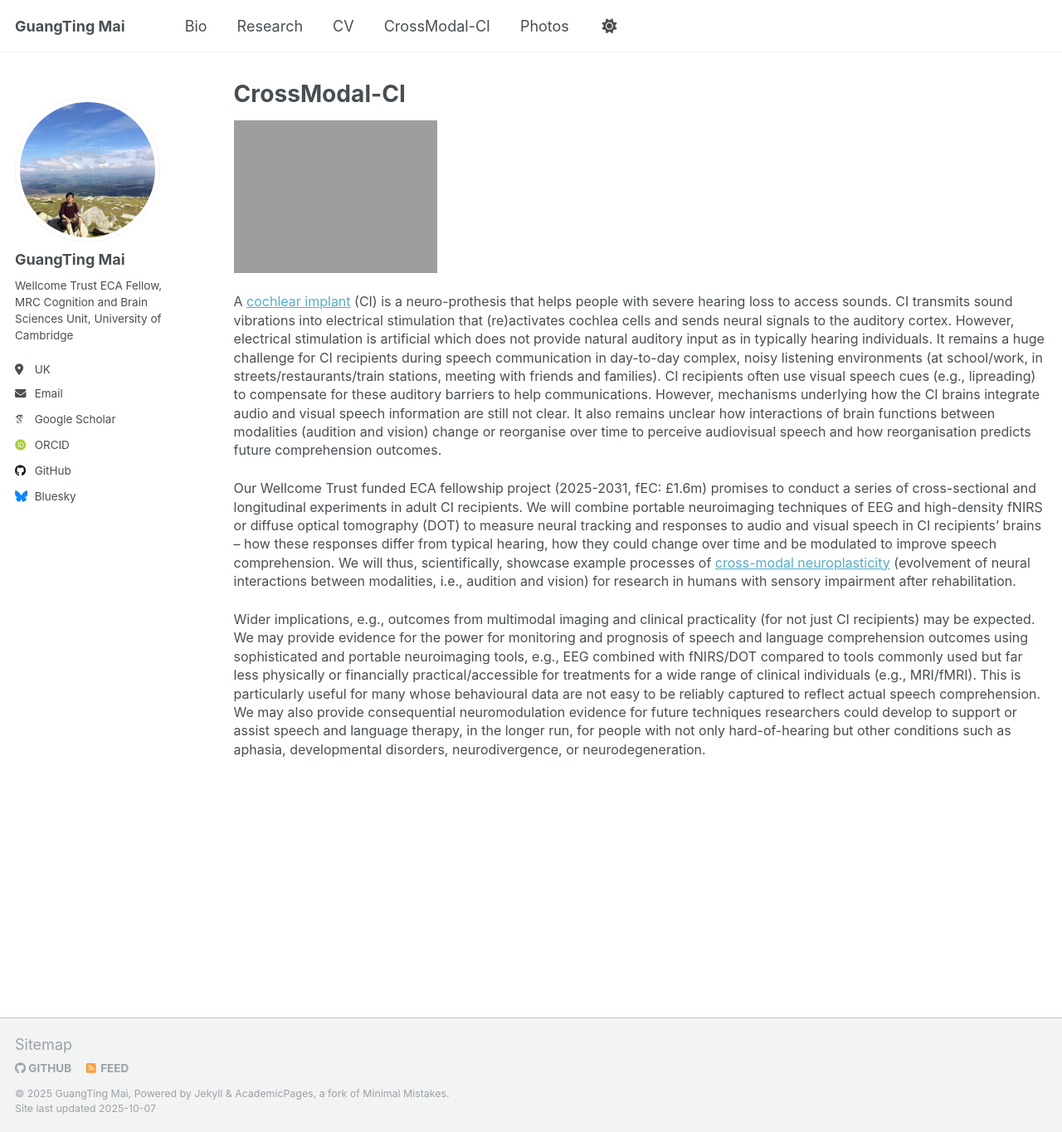
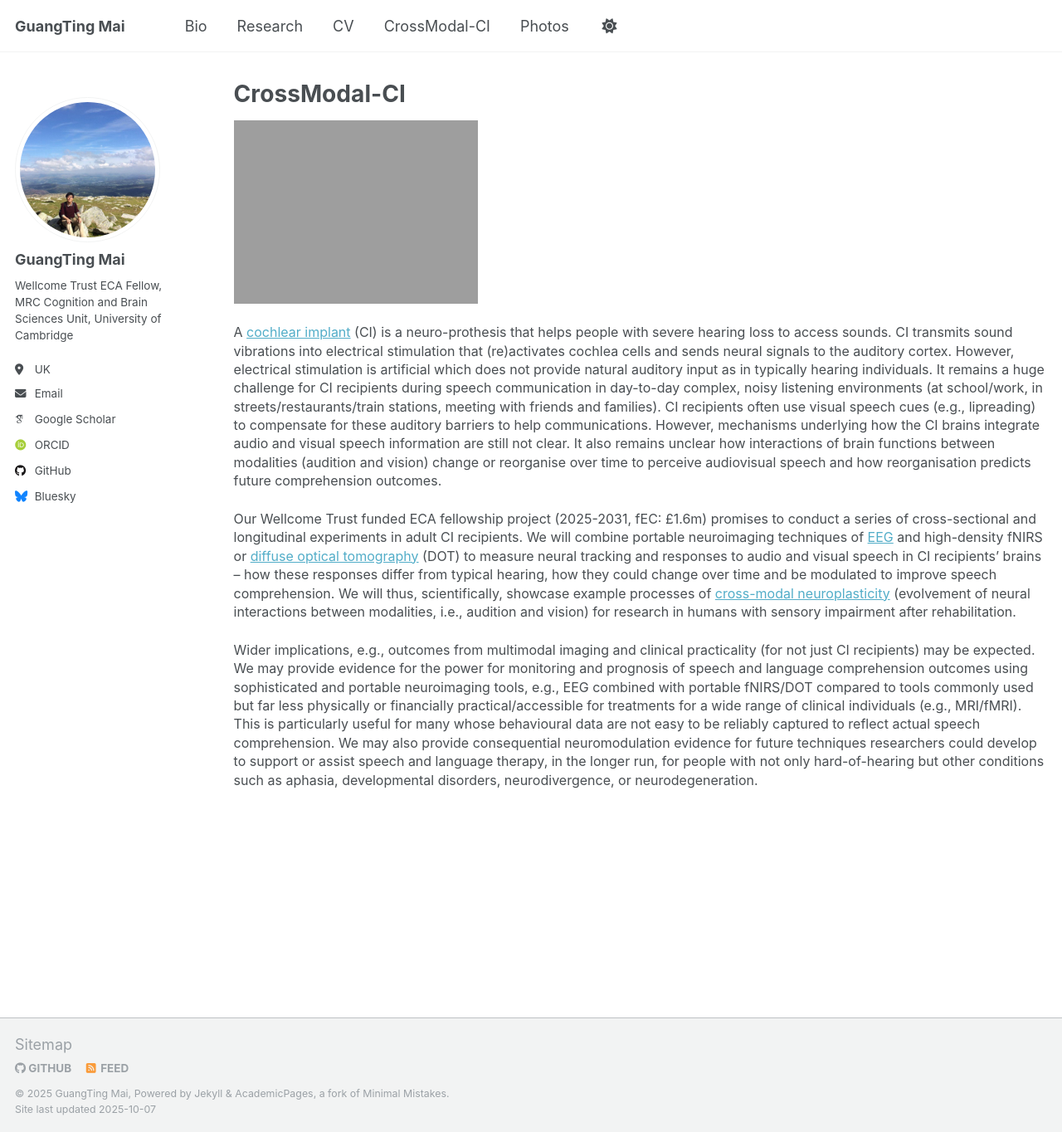
Before and after one commit to guangtingmai/guangtingmai.github.io, a Jekyll site: the page built from _pages/CrossModal-CI.html, in a window 1280 px wide and 1364 px high. Shown: the whole window at 83% size. Built offline with Jekyll 4.4.1, drawn with Linux system fonts in a browser that asks for light colours; some web fonts are replaced.

Commit message:
Update CrossModal-CI.html

```diff
--- a/_pages/CrossModal-CI.html
+++ b/_pages/CrossModal-CI.html
@@ -5,9 +5,9 @@
 author_profile: true
 ---
 <p align="left">
-  <img src="https://guangtingmai.github.io/images/Blausen_0244_CochlearImplant_01.png" width="25%">
+  <img src="https://guangtingmai.github.io/images/Blausen_0244_CochlearImplant_01.png" width="30%">
   <br>
 </p>
-<p><span style="font-size: 12pt;line-height: 1.4;display: block;margin-bottom: 0.12vh">A <a href=https://en.wikipedia.org/wiki/Cochlear_implant>cochlear implant</a> (CI) is a neuro-prothesis that helps people with severe hearing loss to access sounds. CI transmits sound vibrations into electrical stimulation that (re)activates cochlea cells and sends neural signals to the auditory cortex. However, electrical stimulation is artificial which does not provide natural auditory input as in typically hearing individuals. It remains a huge challenge for CI recipients during speech communication in day-to-day complex, noisy listening environments (at school/work, in streets/restaurants/train stations, meeting with friends and families). CI recipients often use visual speech cues (e.g., lipreading) to compensate for these auditory barriers to help communications. However, mechanisms underlying how the CI brains integrate audio and visual speech information are still not clear. It also remains unclear how interactions of brain functions between modalities (audition and vision) change or reorganise over time to perceive audiovisual speech and how reorganisation predicts future comprehension outcomes.</span></p>
-<p><span style="font-size: 12pt;line-height: 1.4;display: block;margin-bottom: 0.12vh">Our Wellcome Trust funded ECA fellowship project (2025-2031, fEC: £1.6m) promises to conduct a series of cross-sectional and longitudinal experiments in adult CI recipients. We will combine portable neuroimaging techniques of EEG and high-density fNIRS or diffuse optical tomography (DOT) to measure neural tracking and responses to audio and visual speech in CI recipients’ brains – how these responses differ from typical hearing, how they could change over time and be modulated to improve speech comprehension. We will thus, scientifically, showcase example processes of <a href="https://en.wikipedia.org/wiki/Cross_modal_plasticity">cross-modal neuroplasticity</a> (evolvement of neural interactions between modalities, i.e., audition and vision) for research in humans with sensory impairment after rehabilitation.
-<p><span style="font-size: 12pt;line-height: 1.4;display: block;margin-bottom: 0.12vh">Wider implications, e.g., outcomes from multimodal imaging and clinical practicality (for not just CI recipients) may be expected. We may provide evidence for the power for monitoring and prognosis of speech and language comprehension outcomes using sophisticated and portable neuroimaging tools, e.g., EEG combined with fNIRS/DOT compared to tools commonly used but far less physically or financially practical/accessible for treatments for a wide range of clinical individuals (e.g., MRI/fMRI). This is particularly useful for many whose behavioural data are not easy to be reliably captured to reflect actual speech comprehension. We may also provide consequential neuromodulation evidence for future techniques researchers could develop to support or assist speech and language therapy, in the longer run, for people with not only hard-of-hearing but other conditions such as aphasia, developmental disorders, neurodivergence, or neurodegeneration.
+<p><span style="font-size: 12pt;line-height: 1.4;display: block;margin-bottom: 0.12vh">A <a href="https://en.wikipedia.org/wiki/Cochlear_implant">cochlear implant</a> (CI) is a neuro-prothesis that helps people with severe hearing loss to access sounds. CI transmits sound vibrations into electrical stimulation that (re)activates cochlea cells and sends neural signals to the auditory cortex. However, electrical stimulation is artificial which does not provide natural auditory input as in typically hearing individuals. It remains a huge challenge for CI recipients during speech communication in day-to-day complex, noisy listening environments (at school/work, in streets/restaurants/train stations, meeting with friends and families). CI recipients often use visual speech cues (e.g., lipreading) to compensate for these auditory barriers to help communications. However, mechanisms underlying how the CI brains integrate audio and visual speech information are still not clear. It also remains unclear how interactions of brain functions between modalities (audition and vision) change or reorganise over time to perceive audiovisual speech and how reorganisation predicts future comprehension outcomes.</span></p>
+<p><span style="font-size: 12pt;line-height: 1.4;display: block;margin-bottom: 0.12vh">Our Wellcome Trust funded ECA fellowship project (2025-2031, fEC: £1.6m) promises to conduct a series of cross-sectional and longitudinal experiments in adult CI recipients. We will combine portable neuroimaging techniques of <a href="https://en.wikipedia.org/wiki/Electroencephalography">EEG</a> and high-density fNIRS or <a href="https://www.nature.com/articles/pr2017107">diffuse optical tomography</a> (DOT) to measure neural tracking and responses to audio and visual speech in CI recipients’ brains – how these responses differ from typical hearing, how they could change over time and be modulated to improve speech comprehension. We will thus, scientifically, showcase example processes of <a href="https://en.wikipedia.org/wiki/Cross_modal_plasticity">cross-modal neuroplasticity</a> (evolvement of neural interactions between modalities, i.e., audition and vision) for research in humans with sensory impairment after rehabilitation.
+<p><span style="font-size: 12pt;line-height: 1.4;display: block;margin-bottom: 0.12vh">Wider implications, e.g., outcomes from multimodal imaging and clinical practicality (for not just CI recipients) may be expected. We may provide evidence for the power for monitoring and prognosis of speech and language comprehension outcomes using sophisticated and portable neuroimaging tools, e.g., EEG combined with portable fNIRS/DOT compared to tools commonly used but far less physically or financially practical/accessible for treatments for a wide range of clinical individuals (e.g., MRI/fMRI). This is particularly useful for many whose behavioural data are not easy to be reliably captured to reflect actual speech comprehension. We may also provide consequential neuromodulation evidence for future techniques researchers could develop to support or assist speech and language therapy, in the longer run, for people with not only hard-of-hearing but other conditions such as aphasia, developmental disorders, neurodivergence, or neurodegeneration.
```
